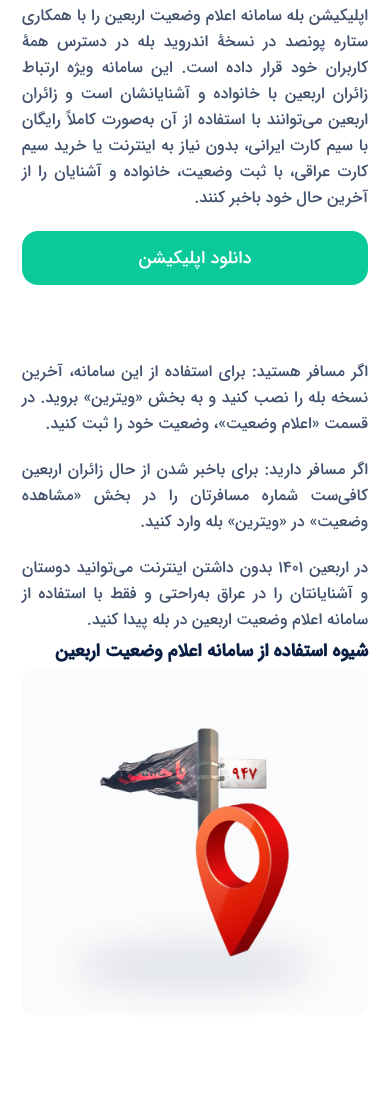
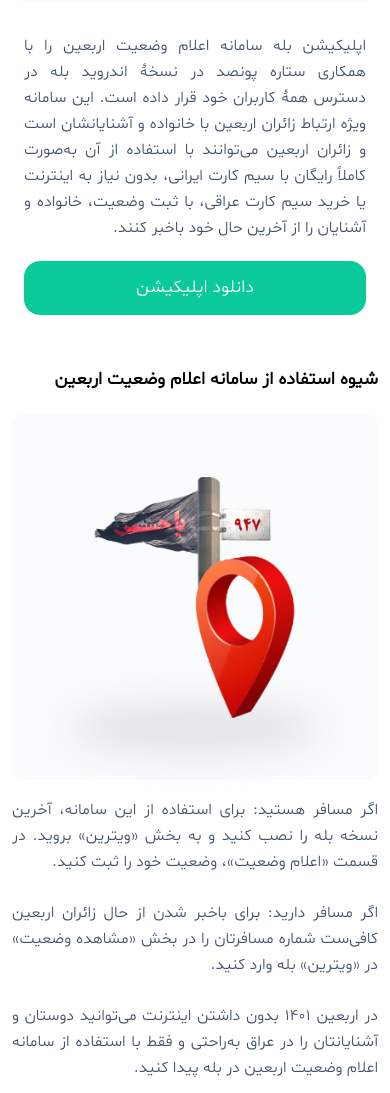
Before and after one commit to hamid19471/Bale, a website: page assets/pages/arbainPage.html in a window 390 px wide. Shown: the part 449-1542 px from the top of the page. Before the commit the page ends 1492 px from the top, so only its background shows below. Drawn offline with Linux system fonts and the light colour scheme; files whose address does not match are found by name.

Commit message:
section 2 refactoring and responsive, fix some bugs

```diff
--- a/assets/pages/arbainPage.html
+++ b/assets/pages/arbainPage.html
@@ -43,24 +43,23 @@
       </div>
     </section>
 
-    <section class="steptwo container-w">
+    <section class="steptwo container-w container-desk">
       <div class="steptwo__img">
+        <p class="steptwo__title--mobile">شیوه استفاده از سامانه اعلام وضعیت اربعین</p>
         <img src="../images/location.png" alt="" />
-        <h2 class="steptwo__title">
-          شیوه استفاده از سامانه اعلام وضعیت اربعین
-        </h2>
       </div>
       <div class="steptwo__text">
-        <p class="regular__text">
+        <p class="steptwo__title--desk">شیوه استفاده از سامانه اعلام وضعیت اربعین</p>
+        <p class="steptwo__text--body">
           اگر مسافر هستید: برای استفاده از این سامانه، آخرین نسخه بله را نصب
           کنید و به بخش «ویترین» بروید. در قسمت «اعلام وضعیت»، وضعیت خود را ثبت
           کنید.
         </p>
-        <p class="regular__text">
+        <p class="steptwo__text--body">
           اگر مسافر دارید: برای باخبر شدن از حال زائران اربعین کافی‌ست شماره
           مسافرتان را در بخش «مشاهده وضعیت» در «ویترین» بله وارد کنید.
         </p>
-        <p class="regular__text">
+        <p class="steptwo__text--body">
           در اربعین ۱۴۰۱ بدون داشتن اینترنت می‌توانید دوستان و آشنایانتان را در
           عراق به‌راحتی و فقط با استفاده از سامانه اعلام وضعیت اربعین در بله
           پیدا کنید.
--- a/assets/styles/arbain.css
+++ b/assets/styles/arbain.css
@@ -1,10 +1,11 @@
 html {
-  font-family: "IranSansMedium";
+  font-family: "ShabnamLight";
   font-size: 62.5%;
 }
 
 .container-w {
   max-width: 1240px;
+  padding: 1.2rem 1.2rem;
   margin: 0 auto;
 }
 .container-fluid {
@@ -57,7 +58,7 @@ img {
   display: flex;
   flex-direction: column;
   gap: 2rem;
-  padding: 1.2rem 2.2rem;
+  min-height: 600px;
 }
 .stepone__text {
   font-size: 1.6rem;
@@ -91,50 +92,47 @@ img {
   display: none;
 }
 .steptwo {
-  margin-top: 5rem;
-  padding: 1.2rem 2.2rem;
+  line-height: 2.8rem;
   display: flex;
-  align-items: center;
-  justify-content: space-between;
   flex-direction: column-reverse;
-}
-.steptwo__title {
-  font-size: 1.8rem;
-  font-weight: 700;
-  line-height: 2;
-  color: var(--clr--text-600);
+  min-height: 600px;
 }
 .steptwo__img {
   display: flex;
-  flex-direction: column-reverse;
-}
-.steptwo__img img {
-  max-width: 477px;
-  max-height: 430px;
+  flex-direction: column;
+  gap: 0.5rem;
 }
 .steptwo__text {
   display: flex;
   flex-direction: column;
-  row-gap: 2rem;
+  gap: 2.5rem;
 }
-.regular__text {
-  font-weight: normal;
+.steptwo__title--desk {
+  display: none;
+}
+.steptwo__title--mobile {
+  font-weight: 700;
+  font-size: 1.8rem;
+  margin: 1.5rem 0;
+}
+.steptwo__text--body {
   text-align: justify;
   font-size: 1.6rem;
+  line-height: 2.6rem;
   color: var(--clr--text-200);
-  line-height: 2.6rem;
 }
+
 @media screen and (min-width: 375px) {
   .stepone {
     flex-direction: column-reverse;
   }
-
+  .steptwo {
+    flex-direction: column;
+  }
 }
 @media screen and (min-width: 768px) {
   .container-desk {
     max-width: 1290px;
-    height: 600px;
-    margin-top: 3rem;
     display: flex;
     align-items: center;
   }
@@ -147,9 +145,6 @@ img {
   }
   .container-desk {
     height: auto;
-  }
-  .steptwo {
-    flex-direction: column;
   }
   img {
     width: 100%;
@@ -198,8 +193,27 @@ img {
   .stepone__btn {
     width: 50%;
   }
+  .steptwo__title--mobile {
+    display: none;
+  }
+  .steptwo__title--desk {
+    display: block;
+    font-size: 2.6rem;
+    font-weight: 700;
+    line-height: 2.8rem;
+    color: var(--clr--text-600);
+  }
   .steptwo {
     flex-direction: row;
+    justify-content: space-around;
+    align-items: center;
+  }
+  .steptwo__text--body {
+    font-size: 1.8rem;
+    line-height: 3.6rem;
+  }
+  .steptwo__text {
+    width: 50%;
   }
 }
 
@@ -208,3 +222,6 @@ img {
     width: 1240px;
   }
 }
+
+@media only screen and(min-width:840px) {
+}
--- a/assets/styles/fonts.css
+++ b/assets/styles/fonts.css
@@ -37,6 +37,10 @@ li {
   src: url("../Fonts/IRANSansWeb_Black.ttf") format("truetype");
 }
 
+@font-face {
+  font-family: 'ShabnamLight';
+  src: url("../Fonts/Shabnam-Light.ttf") format("truetype");
+}
 
 
 :root {
```
